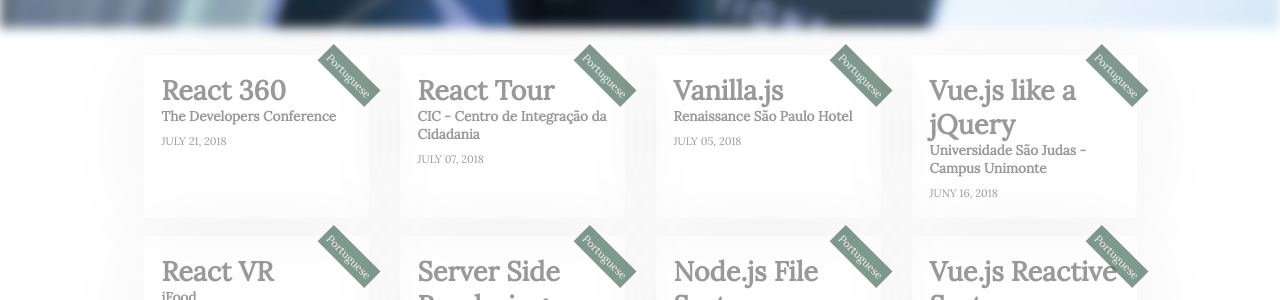
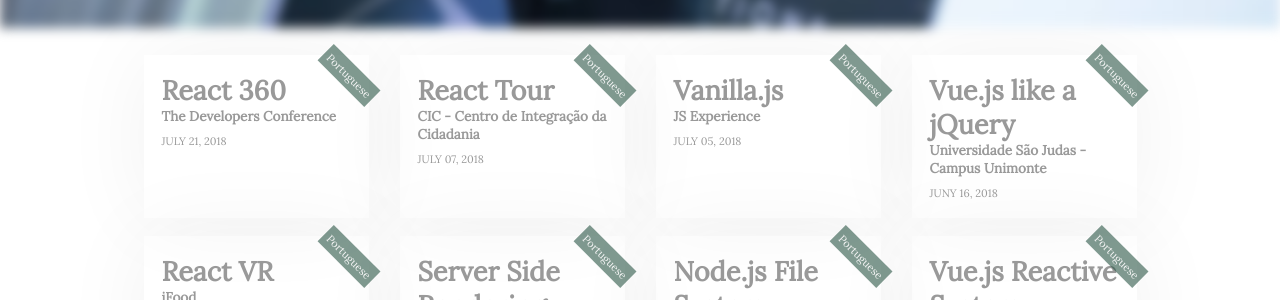
Before and after one commit to Halfeld/website, a Jekyll site: the page built from talks.html, in a window 1280 px wide. Shown: the part 602-902 px from the top of the page. Built offline with Jekyll 4.4.1, drawn with Linux system fonts in a browser that asks for light colours; comment, search, counter and statistics services are not loaded.

Commit message:
Change one talk place

```diff
--- a/_data/talks.yml
+++ b/_data/talks.yml
@@ -22,8 +22,8 @@
   source_code: https://github.com/igorhalfeld/lyon
   lang: Portuguese
   from:
-    place: Renaissance São Paulo Hotel
-    link: https://www.marriott.com.br/hotels/travel/saobr-renaissance-sao-paulo-hotel/
+    place: JS Experience
+    link: https://eventos.imasters.com.br/jsexperience/
 
 - title: Vue.js like a jQuery
   date: Juny 16, 2018
```
